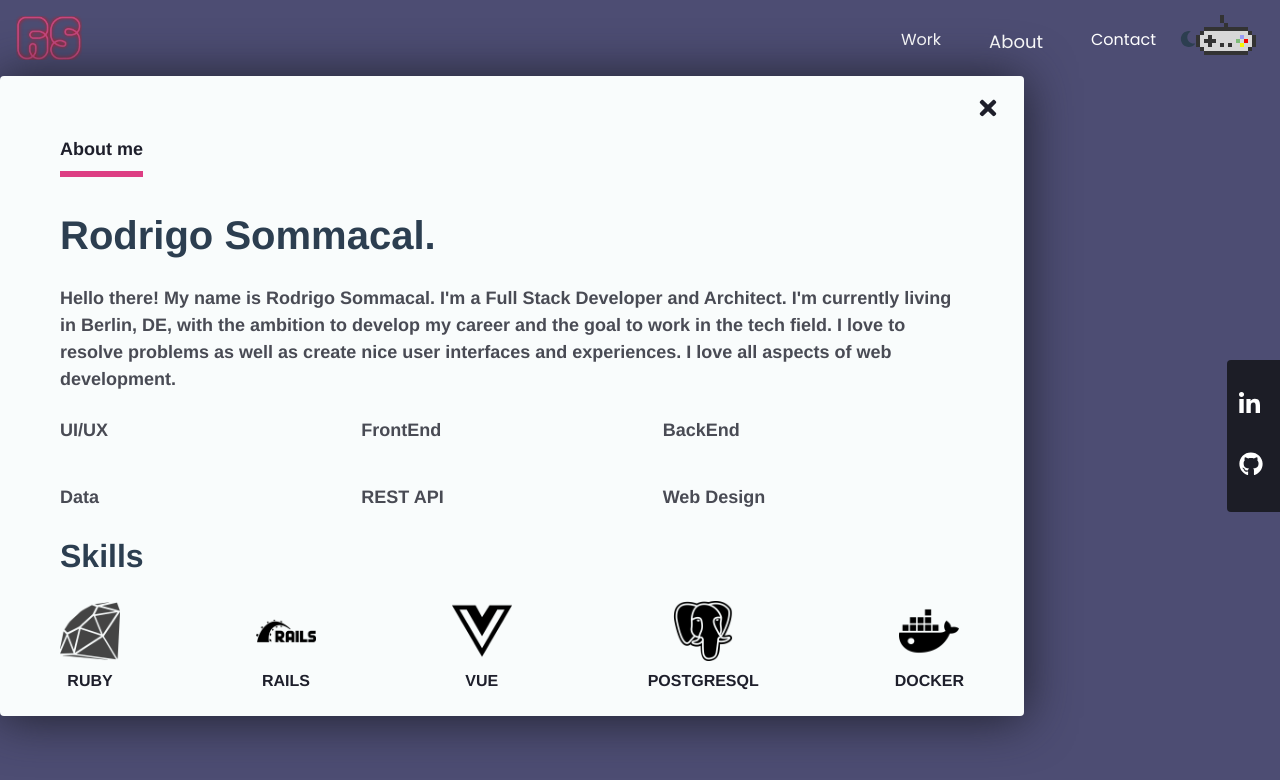
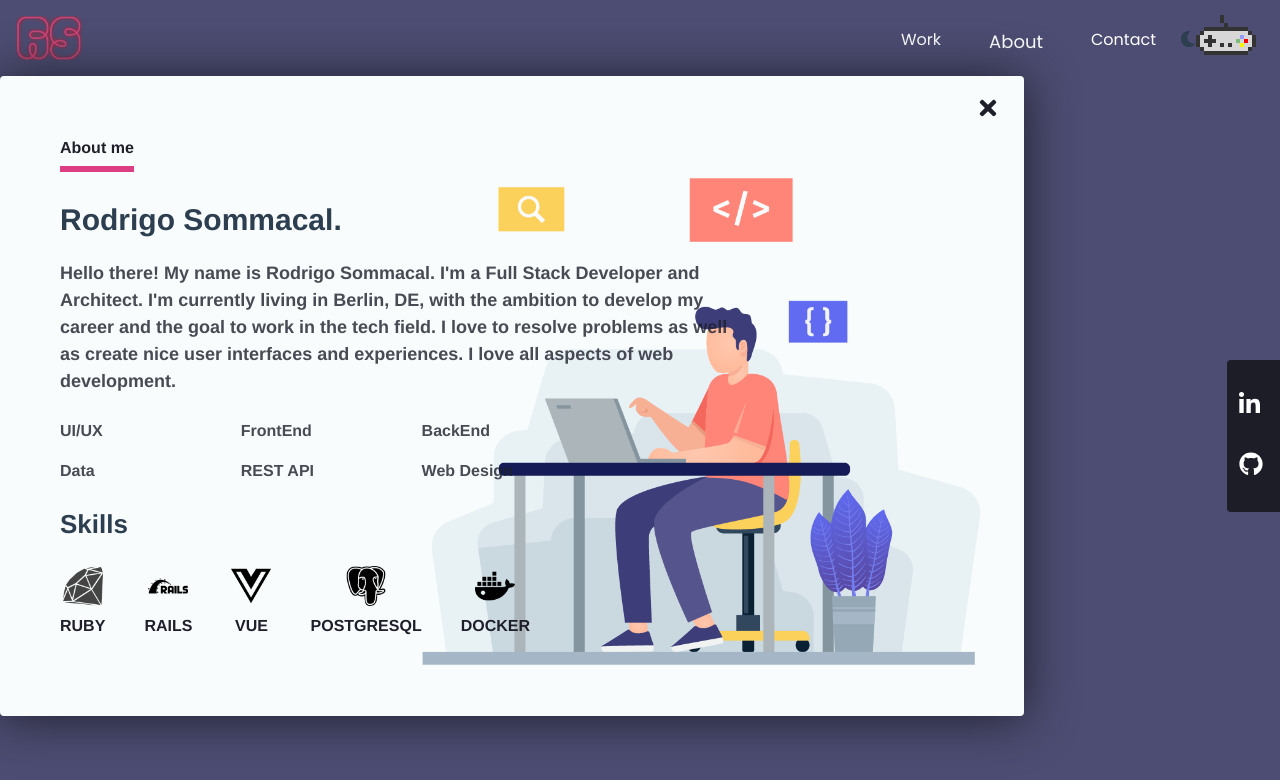
Before and after one commit to rsmml/portfolio-frontend, a Vue app: page /about in a window 1280 px wide. Shown: the top 780 px of the page. Built offline with nearby package versions, Linux system fonts and the light colour scheme; what vue-animejs, vue-simple-alert would draw is missing.

Commit message:
reviews btn fixed for lg screens

```diff
--- a/src/components/About.vue
+++ b/src/components/About.vue
@@ -9,7 +9,7 @@
       </div>
       <div>
         <h1>Rodrigo Sommacal.</h1>
-        <p class="text-gray text-shadow">Hello there! My name is Rodrigo Sommacal. I'm a <strong>Full Stack Developer</strong> and Architect. I'm currently living in Berlin, DE, with the ambition to develop my career and the goal to work in the tech field.  I love to resolve problems as well as create nice user interfaces and experiences. I love all aspects of web development.</p>
+        <p class="text-gray text-shadow w-75">Hello there! My name is Rodrigo Sommacal. I'm a <strong>Full Stack Developer</strong> and Architect. I'm currently living in Berlin, DE, with the ambition to develop my career and the goal to work in the tech field.  I love to resolve problems as well as create nice user interfaces and experiences. I love all aspects of web development.</p>
         <div class="topics">
           <p class="ml-0 mr-4 my-2 text-small-bold">UI/UX</p>
           <p class="ml-0 mr-4 my-2 text-small-bold">FrontEnd</p>
@@ -166,8 +166,8 @@ export default {
   }
   @media (min-width: 768px) and (max-width: 1440px) {
     img {
-      height: 60px;
-      width: 60px;
+      height: 40px;
+      width: 40px;
       transition: 0.2s ease;
     }
     img:hover {
@@ -181,16 +181,16 @@ export default {
       background-color: #f9fcfc;
       box-shadow: 0 2px 50px #1e1f2b;
       border-radius: 4px;
-      /*background-image: url(../assets/back-about-01.png);*/
+      background-image: url(../assets/back-about-01.png);
       background-size: contain;
       background-repeat: no-repeat;
       background-position: right;
     }
     p.about {
       font-weight: bolder;
-      font-size: 18px;
+      font-size: 16px;
       border-bottom: 6px solid #dd3e83;
-      padding-bottom: 8px;
+      padding-bottom: 6px;
       width: max-content;
     }
     .card-left {
@@ -200,7 +200,8 @@ export default {
     h1 {
       font-weight: 900;
       text-align: start;
-      padding: 18px 0;
+      padding: 14px 0;
+      font-size: 30px;
     }
     p.text-gray {
       opacity: 0.8;
@@ -210,12 +211,13 @@ export default {
     p.text-small-bold {
       opacity: 0.8;
       font-weight: 700;
-      font-size: 18px;
+      font-size: 16px;
     }
     h2 {
       font-weight: 900;
       text-align: start;
       padding: 18px 0;
+      font-size: 26px;
     }
     svg.fa-times {
       color: #1e1f2b;
@@ -236,13 +238,13 @@ export default {
       text-justify: inter-word;
     }
     .topics {
-      width: 100%;
+      width: 60%;
       display: grid;
       grid-template-columns: 1fr 1fr 1fr;
-      grid-row-gap: 24px;
+      /*grid-row-gap: 24px;*/
     }
     .skills {
-      width: 100%;
+      width: 52%;
       display: flex;
       justify-content: space-between;
       align-items: center
--- a/src/components/Home.vue
+++ b/src/components/Home.vue
@@ -24,7 +24,7 @@
 
     <About v-if="about"/>
     <Review />
-    <button v-if="normal && !mobileView" class="btn btn-outline-light play-btn" @click="play">I Just came here to Play</button>
+    <button v-if="normal && !mobileView" class="btn btn-outline-light play-btn" @click="play">I just want to Play</button>
     <footer v-if="normal && !mobileView" class="d-flex justify-content-between align-items-center">
       <p class="m-2">This portfolio was made with <strong>Love</strong> ❤️ and a few 🐛</p>
       <p class="m-2">© 2021</p>
--- a/src/components/Review.vue
+++ b/src/components/Review.vue
@@ -160,12 +160,13 @@ export default {
   @media (min-width: 768px) and (max-width: 1440px) {
     #review {
       color: #202231;
-      width: 100%;
+      width: max-content;
       display: flex;
       justify-content: flex-end;
       align-items: flex-end;
       position: absolute;
       bottom: 5%;
+      right: 0;
       padding: 0 12px;
       z-index: 1000;
     }
--- a/src/components/bit/Game.vue
+++ b/src/components/bit/Game.vue
@@ -265,6 +265,7 @@ export default {
               this.$confirm(`Woow you made ${this.points} points`).then(() => {
                 this.$store.state.normalMode = true
                 this.$store.state.dialogOne = true
+                this.$store.state.points = 0
               })
             }
             if (player.id === '1') {
```
